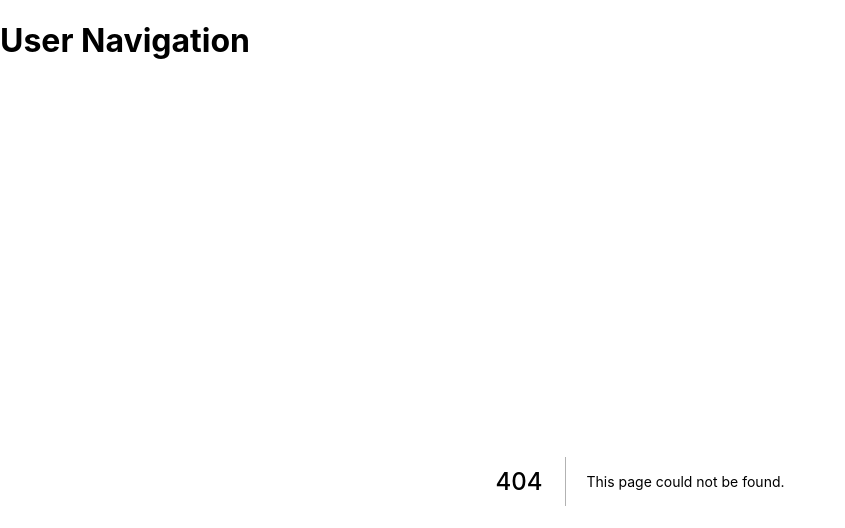
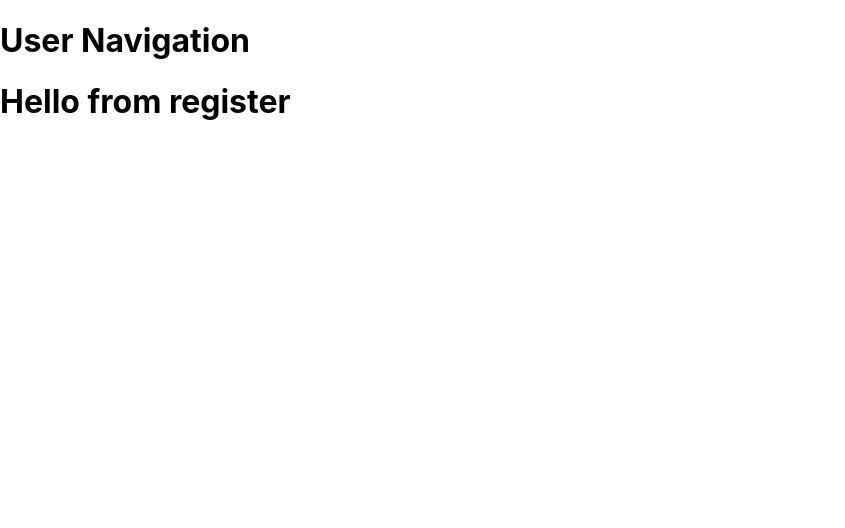
Before and after one commit to michael-nguyenn/pet-social, a Next.js app: page /register/1 in a window 1280 px wide. Before the commit this address had no page. Shown: the top 528 px of the page, without its empty margins (0-845 px from the left). Built offline with nearby package versions, Linux system fonts and the light colour scheme.

Commit message:
added register page and user home page

```diff
--- /dev/null
+++ b/components/register/Register.js
@@ -0,0 +1,12 @@
+import classes from './Register.module.scss';
+import { Fragment } from 'react';
+
+const Register = () => {
+  return (
+    <Fragment>
+      <h1>Hello from register</h1>
+    </Fragment>
+  );
+};
+
+export default Register;
--- a/pages/index.js
+++ b/pages/index.js
@@ -3,7 +3,7 @@ import Head from 'next/head';
 import Login from '../components/login/Login';
 import Signup from '../components/signup/Signup';
 
-const HomePage = () => {
+const LandingPage = () => {
   return (
     <Fragment>
       <Head>
@@ -20,4 +20,4 @@ const HomePage = () => {
   );
 };
 
-export default HomePage;
+export default LandingPage;
--- /dev/null
+++ b/pages/register/[userId]/index.js
@@ -0,0 +1,12 @@
+import { Fragment } from 'react';
+import Register from '../../../components/register/Register';
+
+function RegisterDetails() {
+  return (
+    <Fragment>
+      <Register />
+    </Fragment>
+  );
+}
+
+export default RegisterDetails;
```
Also changed, not shown: pages/[userId]/index.js (added, +11 -0 lines), components/register/Register.module.scss (added).
